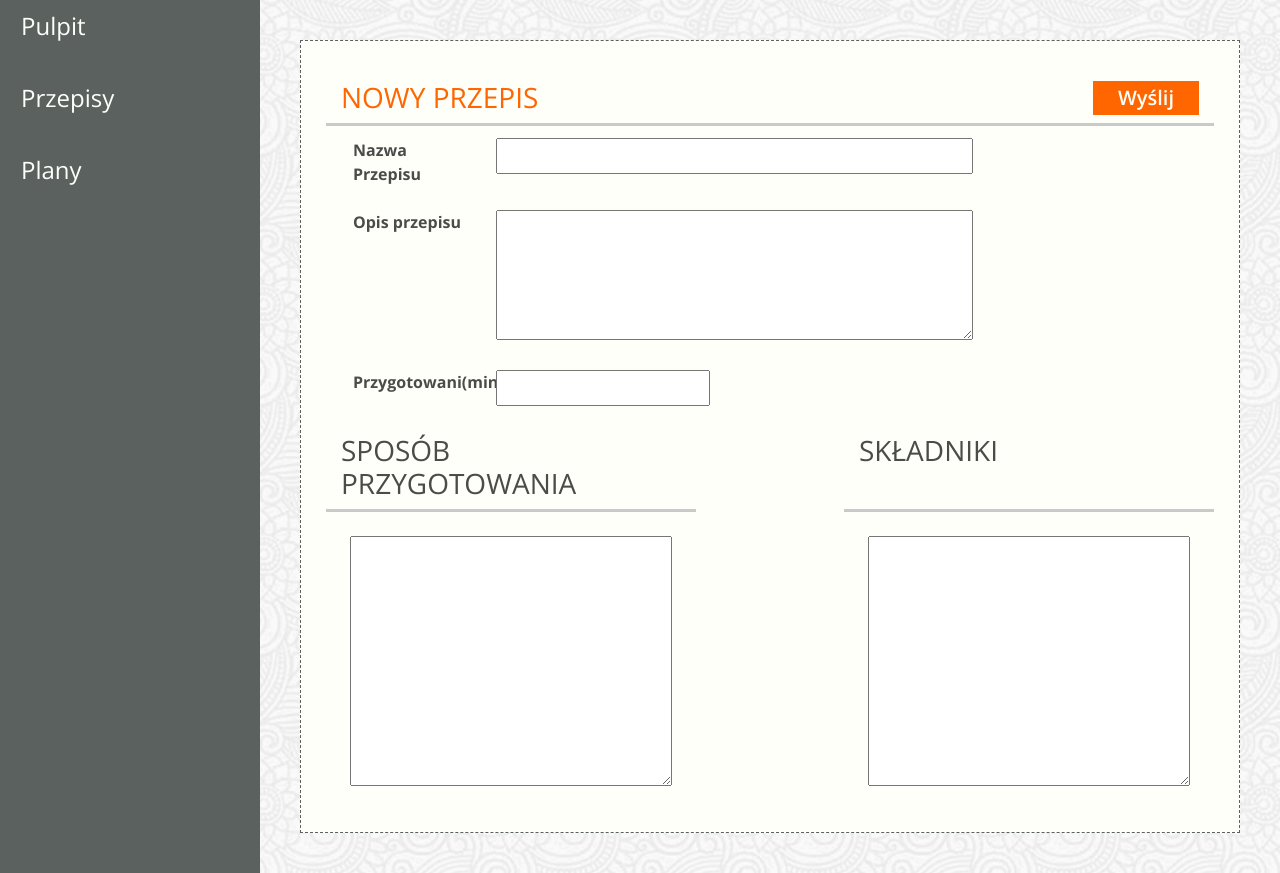
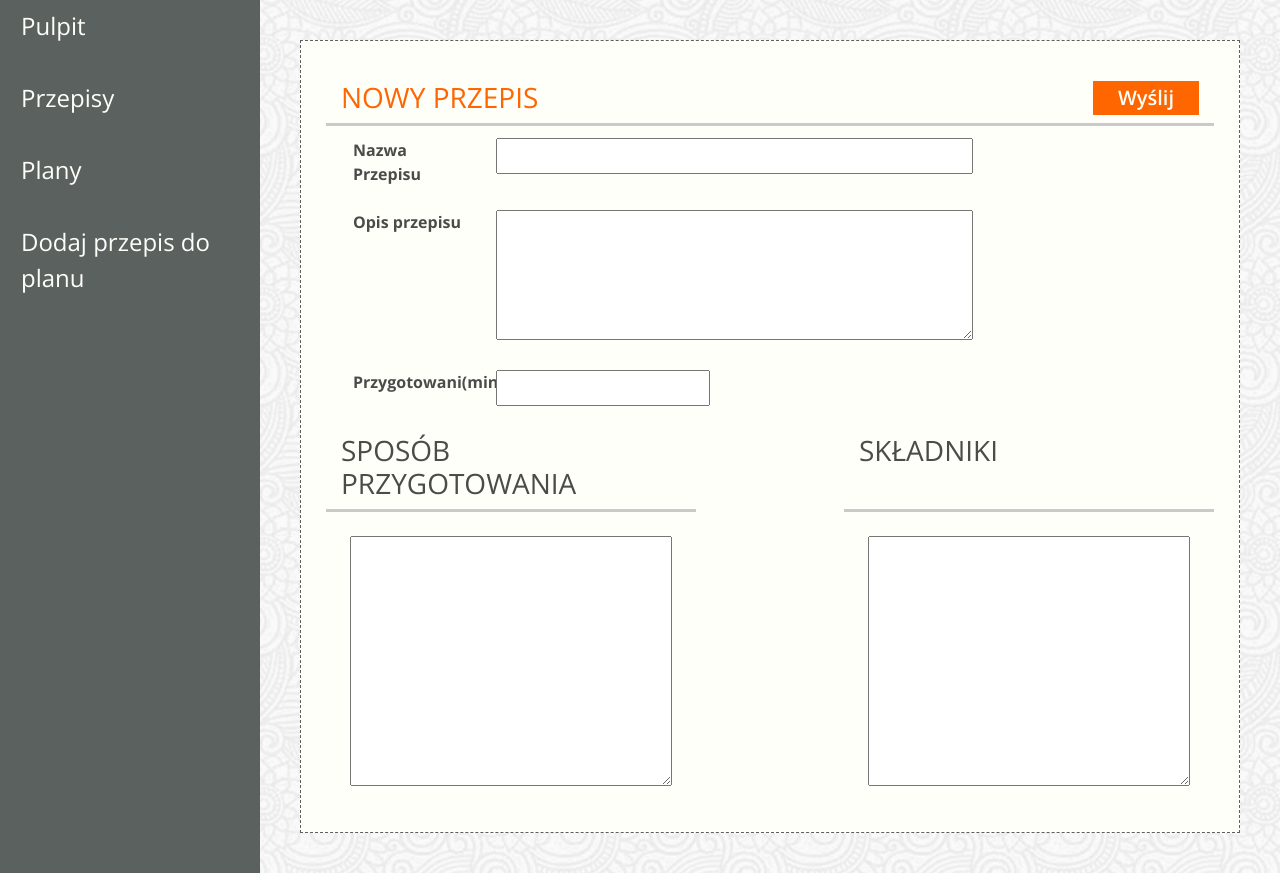
Before and after one commit to Samekmat/ScrumLab, a Django app: template jedzonko/templates/app-add-recipe.html in a window 1280 px wide. Shown: the part 84-957 px from the top of the page. Run offline with Django 3.2, Linux system fonts and the light colour scheme; the template is opened without the code that fills it, so the values that code supplies are empty; some libraries are stand-ins or nearby versions; some web fonts are replaced.

Commit message:
Add button in left nav menu

```diff
--- a/jedzonko/templates/__base__.html
+++ b/jedzonko/templates/__base__.html
@@ -48,6 +48,12 @@
                                 <i class="fas fa-angle-right"></i>
                             </a>
                         </li>
+                        <li class="nav-item">
+                                <a class="nav-link" href="{% url 'plan_add_recipe' %}">
+                                    <span>Dodaj przepis do planu</span>
+                                    <i class="fas fa-angle-right"></i>
+                                </a>
+                            </li>
                         <!-- Podstrony związane z zarządzaniem użytkownikami
                         <li class="nav-item">
                             <a class="nav-link" href="">
```
Also changed, not shown: jedzonko/migrations/0004_auto_20210224_1227.py (added).
